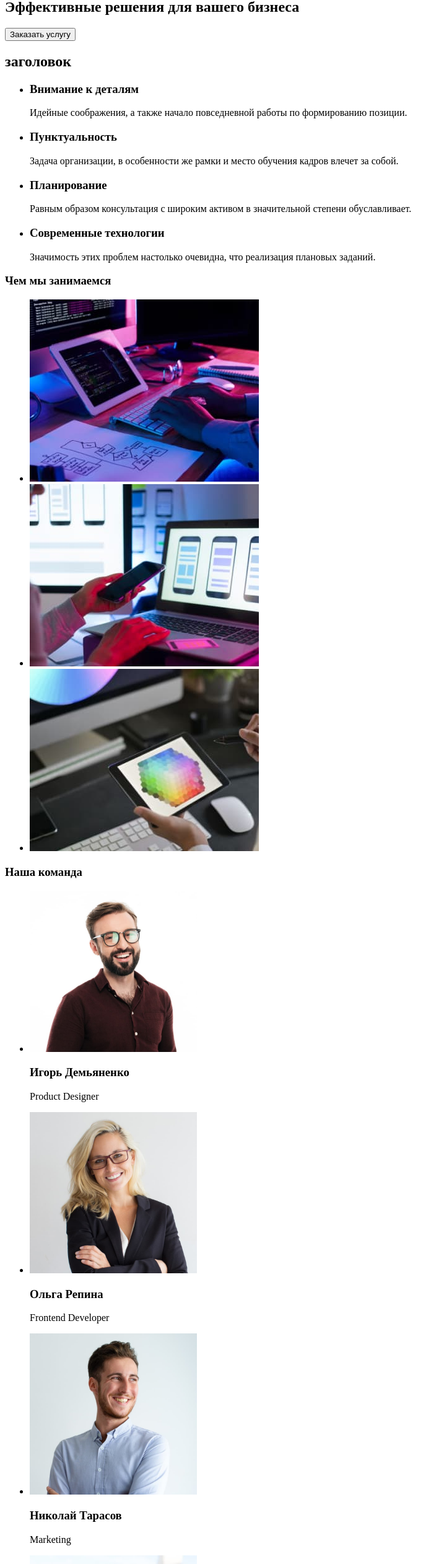
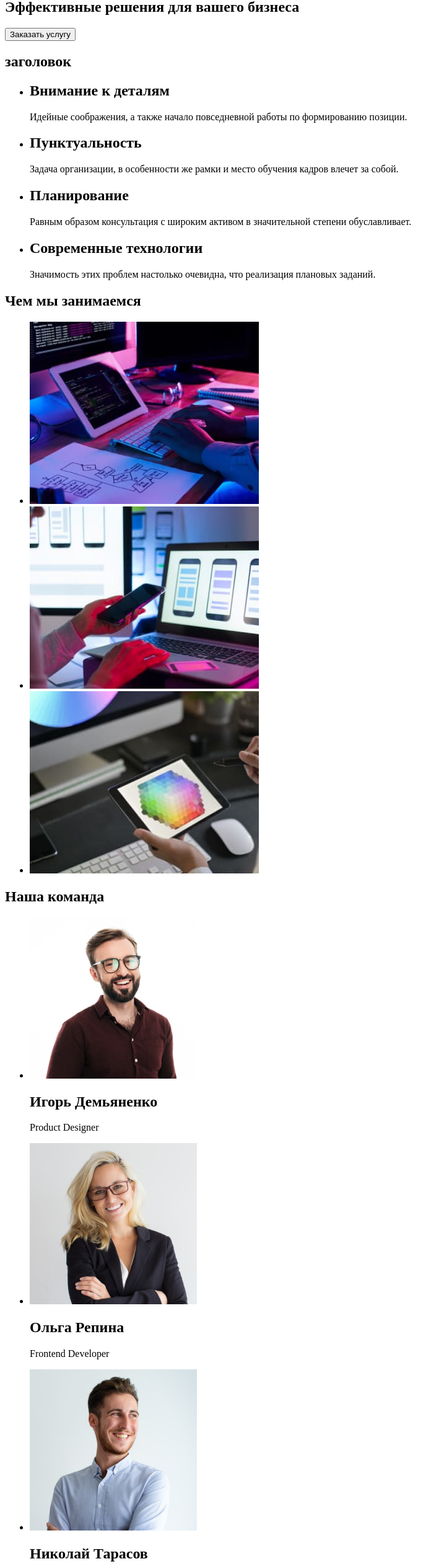
Before and after one commit to Mishanya123456/goit-markup-hw-01, a plain HTML site: page index.html in a window 1280 px wide. Shown: the part 170-2693 px from the top of the page at 62% size, without its empty margins (0-717 px from the left). Drawn offline with Linux system fonts and the light colour scheme.

Commit message:
Udate index.html

```diff
--- a/index.html
+++ b/index.html
@@ -38,28 +38,28 @@
         <h2 class="what-we-do-title">заголовок</h2>
         <ul class="what-we-do-text">
           <li>
-            <h3 class="what-we-do-title">Внимание к деталям</h3>
+            <h2 class="what-we-do-title">Внимание к деталям</h2>
             <p class="what-we-do-text">
               Идейные соображения, а также начало повседневной работы по
               формированию позиции.
             </p>
           </li>
           <li>
-            <h3 class="what-we-do-title">Пунктуальность</h3>
+            <h2 class="what-we-do-title">Пунктуальность</h2>
             <p class="what-we-do-text">
               Задача организации, в особенности же рамки и место обучения кадров
               влечет за собой.
             </p>
           </li>
           <li>
-            <h3 class="what-we-do-title">Планирование</h3>
+            <h2 class="what-we-do-title">Планирование</h2>
             <p class="what-we-do-text">
               Равным образом консультация с широким активом в значительной
               степени обуславливает.
             </p>
           </li>
           <li>
-            <h3 class="what-we-do-title">Современные технологии</h3>
+            <h2 class="what-we-do-title">Современные технологии</h2>
             <p class="what-we-do-text">
               Значимость этих проблем настолько очевидна, что реализация
               плановых заданий.
@@ -68,13 +68,13 @@
         </ul>
       </section>
       <section>
-        <h3 class="what-we-do-big-title">Чем мы занимаемся</h3>
+        <h2 class="what-we-do-big-title">Чем мы занимаемся</h2>
         <ul>
           <li>
             <img
               class="what-we-do-img"
               src="./image/whatwedo/wwd1.jpg"
-              alt="desctoop"
+              alt="desctoop2
               width="370"
               height="294"
             />
@@ -100,7 +100,7 @@
         </ul>
       </section>
       <section class="team">
-        <h3 class="team-titel">Наша команда</h3>
+        <h2 class="team-titel">Наша команда</h2>
         <ul>
           <li>
             <img
@@ -110,7 +110,7 @@
               width="270"
               height="260"
             />
-            <h3 class="team-name">Игорь Демьяненко</h3>
+            <h2 class="team-name">Игорь Демьяненко</h2>
             <p class="team-text">Product Designer</p>
           </li>
           <li>
@@ -121,7 +121,7 @@
               width="270"
               height="260"
             />
-            <h3 class="team-name">Ольга Репина</h3>
+            <h2 class="team-name">Ольга Репина</h2>
             <p class="team-text">Frontend Developer</p>
           </li>
           <li>
@@ -132,7 +132,7 @@
               width="270"
               height="260"
             />
-            <h3 class="team-name">Николай Тарасов</h3>
+            <h2 class="team-name">Николай Тарасов</h2>
             <p class="team-text">Marketing</p>
           </li>
           <li>
@@ -143,7 +143,7 @@
               width="270"
               height="260"
             />
-            <h3 class="team-name">Михаил Ермаков</h3>
+            <h2 class="team-name">Михаил Ермаков</h2>
             <p class="team-text">UI Designer</p>
           </li>
         </ul>
```
